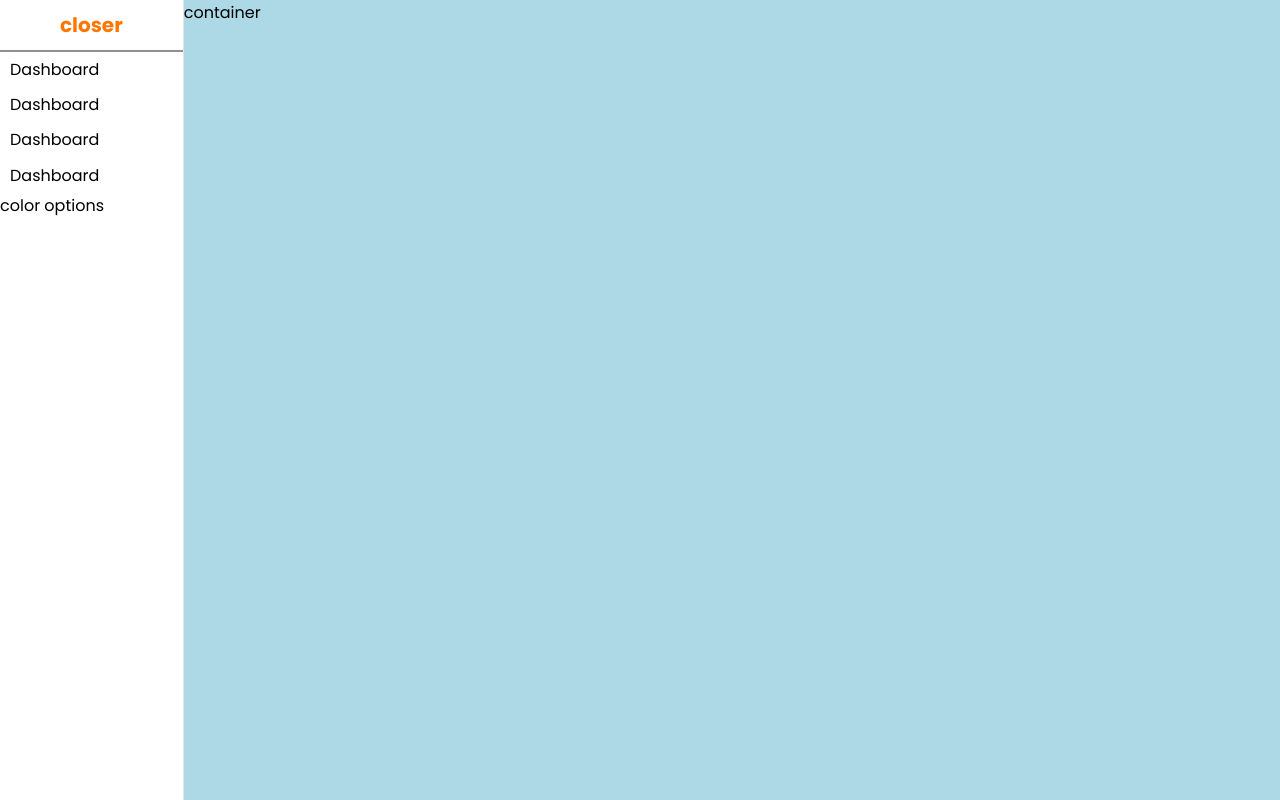
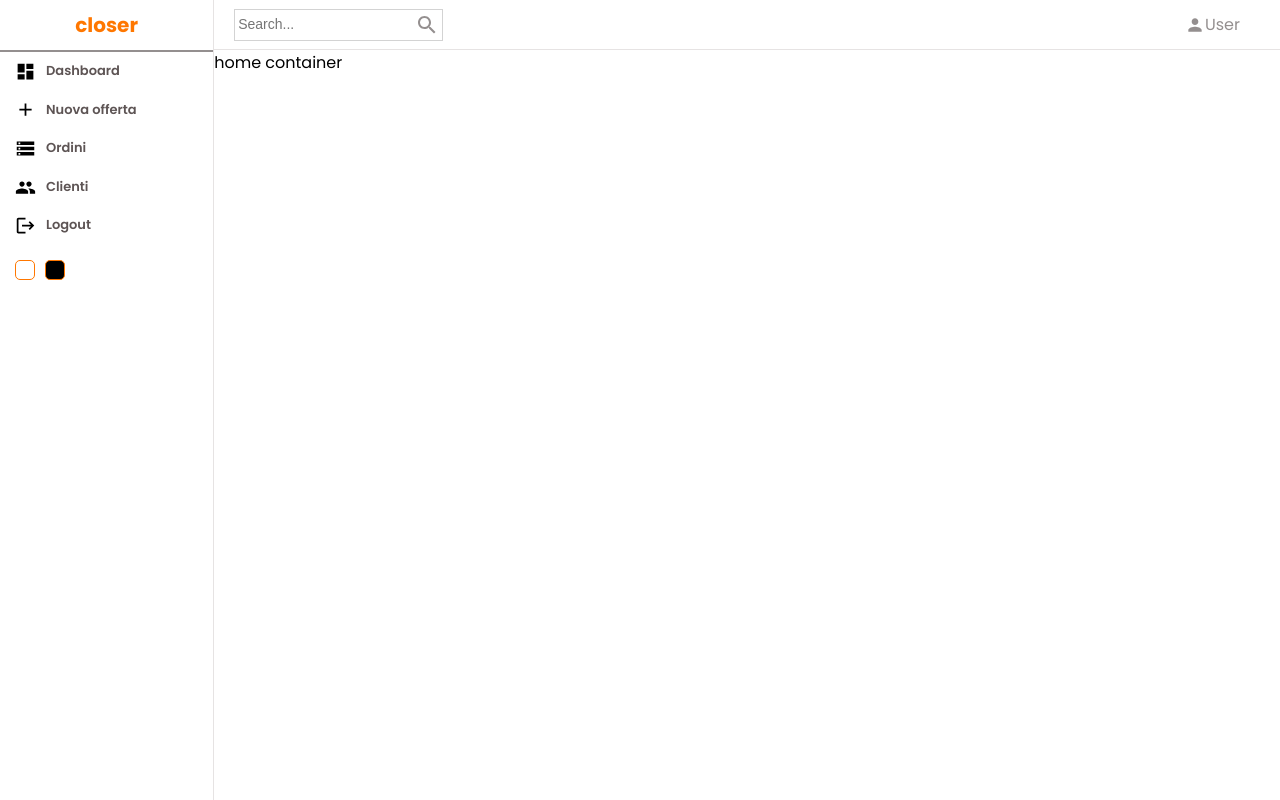
Before and after one commit to slythethieve/closer, a React (Create React App) app in the folder frontend/: page / in a window 1280 px wide. Built offline with nearby package versions, Linux system fonts and the light colour scheme.

Commit message:
Sidebar/Navbar style done

```diff
--- a/frontend/package.json
+++ b/frontend/package.json
@@ -3,6 +3,10 @@
   "version": "0.1.0",
   "private": true,
   "dependencies": {
+    "@emotion/react": "^11.10.0",
+    "@emotion/styled": "^11.10.0",
+    "@mui/icons-material": "^5.10.2",
+    "@mui/material": "^5.10.2",
     "@reduxjs/toolkit": "^1.8.5",
     "@testing-library/jest-dom": "^5.16.5",
     "@testing-library/react": "^13.3.0",
@@ -13,6 +17,7 @@
     "react-redux": "^8.0.2",
     "react-router-dom": "^6.3.0",
     "react-scripts": "5.0.1",
+    "recharts": "^2.1.13",
     "sass": "^1.54.5",
     "web-vitals": "^2.1.4"
   },
--- a/frontend/src/App.js
+++ b/frontend/src/App.js
@@ -12,6 +12,7 @@ function App() {
           <Routes>
             <Route path='/' element = {<Dashboard />} />
             <Route path='/login' element = {<Login />} />
+
           </Routes>
         </div>
       </Router>
--- a/frontend/src/Pages/dashboard/Dashboard.jsx
+++ b/frontend/src/Pages/dashboard/Dashboard.jsx
@@ -1,4 +1,5 @@
 import Sidebar from "../../components/navbar/sidebar/Sidebar"
+import Navbar from "../../components/navbar/Navbar"
 import "./dashboard.scss"
 
 
@@ -6,7 +7,10 @@ function Dashboard() {
   return (
     <div className="dashboard">
       <Sidebar />
-      <div className="homeContainer">container</div>
+      <div className="homeContainer">
+        <Navbar />
+        home container
+      </div>
     </div>
   )
 }
--- a/frontend/src/Pages/dashboard/dashboard.scss
+++ b/frontend/src/Pages/dashboard/dashboard.scss
@@ -2,7 +2,6 @@
     display: flex;
 
     .homeContainer {
-        background-color: lightblue;
-        flex: 6;
+        flex: 5;
     }
 }
--- a/frontend/src/components/navbar/Navbar.jsx
+++ b/frontend/src/components/navbar/Navbar.jsx
@@ -1,8 +1,22 @@
 import "./navbar.scss"
-
+import SearchIcon from '@mui/icons-material/Search';
+import PersonIcon from '@mui/icons-material/Person';
 function Navbar() {
   return (
-    <div className='navbar'>Navbar</div>
+    <div className='navbar'>
+        <div className="wrapper">
+            <div className="search">
+                <input type="text" placeholder="Search..." />
+                <SearchIcon className="icon"/>
+            </div>
+            <div className="items">
+                <div className="item">
+                    <PersonIcon className="icon"/>
+                    User
+                </div>
+            </div>
+        </div>
+    </div>
   )
 }
 
--- a/frontend/src/components/navbar/navbar.scss
+++ b/frontend/src/components/navbar/navbar.scss
@@ -0,0 +1,47 @@
+.navbar{
+    height: 50px;
+    border-bottom: .5px solid rgb(230,227,227);
+    display: flex;
+    align-items: center;
+    font-size: 14 px;
+    color: rgb(148, 143, 143);
+
+    .wrapper{
+        width: 100%;
+        padding: 20px;
+        display: flex;
+        align-items: center;
+        justify-content: space-between;
+
+        .search{
+            display: flex;
+            align-items: center;
+            border: 0.5px solid lightgrey;
+            padding: 3px;
+
+            input{
+                border: none;
+                outline: none;
+                background: transparent;
+
+                &::placeholder{
+                    font-size: 14px;
+                }
+            }
+        }
+        .items{
+            display: flex;
+            align-items: center;
+
+            .item{
+                display: flex;
+                align-items: center;
+                margin-right: 20px;
+
+                .icon{
+                    font-size: 20px;
+                }
+            }
+        }
+    }
+}
--- a/frontend/src/components/navbar/sidebar/Sidebar.jsx
+++ b/frontend/src/components/navbar/sidebar/Sidebar.jsx
@@ -1,4 +1,9 @@
 import "./sidebar.scss"
+import DashboardIcon from '@mui/icons-material/Dashboard';
+import AddIcon from '@mui/icons-material/Add';
+import StorageIcon from '@mui/icons-material/Storage';
+import PeopleIcon from '@mui/icons-material/People';
+import LogoutIcon from '@mui/icons-material/Logout';
 
 function Sidebar() {
   return (
@@ -10,20 +15,31 @@ function Sidebar() {
         <div className="center">
             <ul>
                 <li>
+                    <DashboardIcon className="icon"/>
                     <span>Dashboard</span>
                 </li>
                 <li>
-                    <span>Dashboard</span>
+                    <AddIcon className="icon"/>
+                    <span>Nuova offerta</span>
                 </li>
                 <li>
-                    <span>Dashboard</span>
+                    <StorageIcon className="icon"/>
+                    <span>Ordini</span>
                 </li>
                 <li>
-                    <span>Dashboard</span>
+                    <PeopleIcon className="icon"/>
+                    <span>Clienti</span>
+                </li>
+                <li>
+                    <LogoutIcon className="icon"/>
+                    <span>Logout</span>
                 </li>
             </ul>
         </div>
-        <div className="bottom">color options</div>
+        <div className="bottom">
+            <div className="colorOption"></div>
+            <div className="colorOption"></div>
+        </div>
 
 
 
--- a/frontend/src/components/navbar/sidebar/sidebar.scss
+++ b/frontend/src/components/navbar/sidebar/sidebar.scss
@@ -29,6 +29,47 @@
             margin: 0;
             padding: 0;
 
+            li {
+                display: flex;
+                align-items: center;
+                padding: 5px;
+                cursor: pointer;
+
+                &:hover {
+                    background-color:orange;
+                }
+                .icon{
+                    font-size: 21px;
+
+                }
+                span{
+                    font-size: 13px;
+                    font-weight: 600;
+                    color: rgb(93, 84, 84);
+                    margin-left: 10px;
+                }
+            }
+        }
+    }
+    .bottom {
+        display: flex;
+        align-items: center;
+        margin: 10px;
+
+        .colorOption{
+            width: 20px;
+            height: 20px;
+            border-radius: 5px;
+            border: 1px solid rgb(255, 119, 0);
+            margin: 5px;
+            cursor: pointer;
+
+            &:nth-child(1){
+                background-color: white;
+            }
+            &:nth-child(2) {
+                background-color: black;
+            }
         }
     }
 }
```
Also changed, not shown: 1 other file (tests, documents, lock files or other folders).
